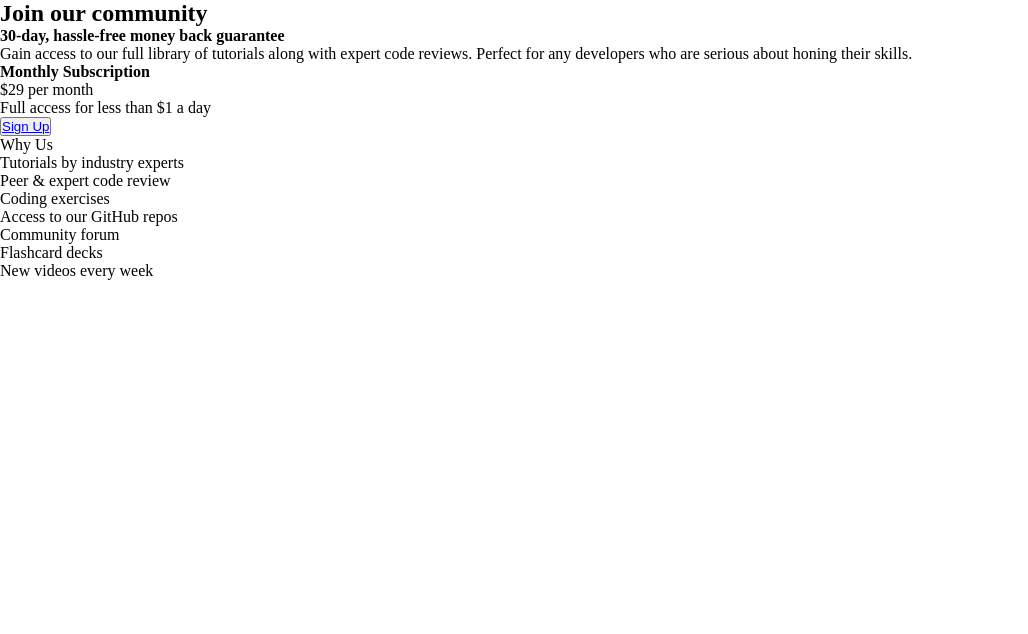
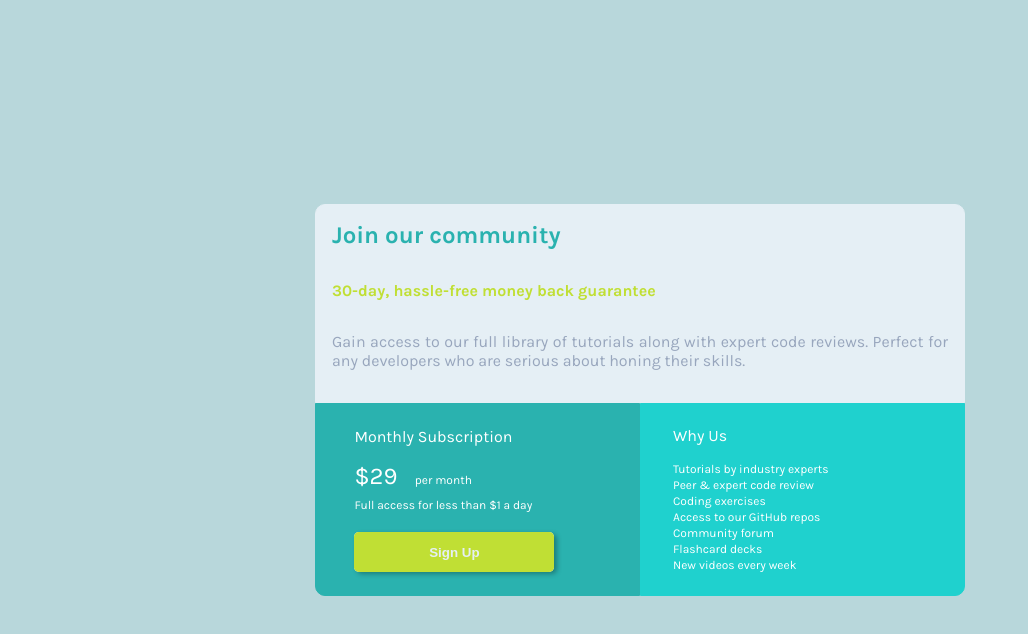
Before and after one commit to arunbungalowil/HTML-CSS-DESIGNS, a plain HTML site: page single-price-grid-component-master/index.html in a window 1280 px wide. Shown: the whole page, without its empty margins (0-1028 px from the left). Drawn offline with Linux system fonts and the light colour scheme.

Commit message:
added style to the single price grid component. in this task i used grid and flex for designing the card.

```diff
--- a/single-price-grid-component-master/index.html
+++ b/single-price-grid-component-master/index.html
@@ -35,13 +35,13 @@
           <span class="price-dollar"> &dollar;29</span>
           <span class="month"> per month</span>
         </p>
-        Full access for less than &dollar;1 a day
-        <p class="small-data"></p>
+
+        <p class="small-data">Full access for less than &dollar;1 a day</p>
         <button class="btn"><a href="#">Sign Up</a></button>
       </section>
       <footer class="details">
-        Why Us
-        <h4 class="footer-heading"></h4>
+
+        <h4 class="footer-heading"> Why Us</h4>
         <ul>
           <li>Tutorials by industry experts</li>
           <li>Peer &amp; expert code review</li>
--- a/single-price-grid-component-master/style.css
+++ b/single-price-grid-component-master/style.css
@@ -6,7 +6,9 @@
 
  --clr-neutral-light-gray: hsl(204, 43%, 93%);
  --clr-neutral-grayish-blue: hsl(218, 22%, 67%);
+ --clr-neutral-white:hsl(0, 0%, 100%);
 
+ --clr-background:hsl(187, 32%, 79%);
  /* FONT */
 
  --fnt-size:16px;
@@ -15,7 +17,10 @@
  --fnt-family: "Karla", sans-serif;
 
  /* radius */
- --brdr-radius:0.8rem;
+ --brdr-radius:0.3rem;
+
+ /* margin */
+ --margin-value:1rem;
 }
 
 *{
@@ -23,3 +28,197 @@
     padding: 0;
     box-sizing: border-box;
 }
+body{
+    font-family: var(--fnt-family);
+    font-size: var(--fnt-size);
+    background-color: var(--clr-background);
+    height: 100svh;
+    display: flex;
+    justify-content: center;
+    align-items: center;
+}
+.price-component{
+    margin: 4rem 2rem;
+    display: grid;
+    border-radius: 1rem;
+}
+.description{
+    background-color: var(--clr-neutral-light-gray);
+    border-radius: 1rem 1 rem 0 0;
+    display: flex;
+    flex-direction: column;
+    justify-content: center;
+    border: solid 0.1px  var(--clr-neutral-light-gray);
+    border-radius: 10px 10px 0 0;
+}
+.price-grid-heading{
+    color: var(--clr-primary-cyan);
+    margin: var(--margin-value);
+}
+.second-heading{
+    color: var(--clr-primary-bright-yellow);
+    margin: var(--margin-value);
+
+}
+.detailed-description{
+    color: var(--clr-neutral-grayish-blue);
+    margin: var(--margin-value);
+    padding-bottom:1rem ;
+    font-size: var(--fnt-size);
+    font-weight: var(--fnt-weight-400);
+    text-align: justify;
+}
+
+.signup-and-price{
+    background-color: var(--clr-primary-cyan);
+    display: flex;
+    flex-direction: column;
+    justify-content: center;
+    align-items: flex-start;
+    width: 100%;
+    padding: 1.4rem;
+}
+.subscription-heading{
+    color: var(--clr-neutral-white);
+    font-weight: var(--fnt-weight-400);
+    margin-bottom:var(--margin-value);
+
+}
+.price{
+    margin-bottom:0.5rem ;
+}
+.price-dollar{
+    color: var(--clr-neutral-white);
+    font-size: 1.5rem;
+}
+.month{
+    color: var(--clr-neutral-white);
+    font-size:12px;
+    font-weight: var(--fnt-weight-400);
+    padding-left: 0.85rem;
+}
+.small-data{
+    color: var(--clr-neutral-white);
+    font-size:12px;
+    font-weight: var(--fnt-weight-400);
+
+}
+.btn{
+    width: 100%;
+    max-width: 300px;
+    margin-top: 20px;
+    border: none;
+    border-radius: var(--brdr-radius);
+    box-shadow: 3px 2px 5px hsla(0, 0%, 0%, 0.302);
+}
+.btn a{
+    display: block;
+    color: var(--clr-neutral-light-gray);
+    background-color: var(--clr-primary-bright-yellow);
+    font-weight: var(--fnt-weight-700);
+    text-decoration: none;
+    text-align: center;
+    flex: 1;
+    padding: 0.80rem 0;
+    border-radius: var(--brdr-radius);
+}
+.details{
+    background-color: hsl(179, 74%, 47%);
+    display: flex;
+    flex-direction: column;
+    justify-content: center;
+    align-items: flex-start;
+    border: solid 0.1px hsl(179, 74%, 47%);
+    border-radius: 0 0 10px 10px;
+}
+.footer-heading{
+    color: var(--clr-neutral-white);
+    margin:var(--margin-value);
+    font-weight: var(--fnt-weight-400);
+}
+
+ul{
+    list-style-type: none;
+    color: var(--clr-neutral-white);
+    font-size: 12px;
+    margin: 0 0 1rem var(--margin-value);
+    line-height: 16px;
+}
+
+@media(min-width:700px){
+    body{
+        display: flex;
+        justify-content: center;
+        align-items: center;
+    }
+    .price-component{
+        max-width: 650px;
+        display: grid;
+        grid-template-columns: 1fr 1fr;
+    }
+
+    .description{
+        grid-column: 1/3;
+    }
+
+    .signup-and-price{
+        border: solid 1px var(--clr-primary-cyan);
+        border-radius: 0 0 0 10px;
+    }
+
+    .subscription-heading,
+    .price-dollar,
+    .small-data,
+    .btn{
+        margin-left: 1rem;
+    }
+    .btn{
+        max-width: 200px;
+    }
+
+    .details{
+        border-radius: 0 0 10px 0;
+    }
+
+    .footer-heading,
+    ul{
+        margin-left: 2rem;
+    }
+}
+/* @media(min-width:1440px){
+    body{
+        display: flex;
+        justify-content: center;
+        align-items: center;
+    }
+    .price-component{
+        display: grid;
+        grid-template-columns: 1fr 1fr;
+    }
+    .description{
+        grid-column: 1/3;
+    }
+
+    .signup-and-price{
+        border: solid 1px var(--clr-primary-cyan);
+        border-radius: 0 0 0 10px;
+    }
+    .subscription-heading,
+    .price-dollar,
+    .small-data,
+    .btn{
+        margin-left: 1rem;
+    }
+    .btn{
+        max-width: 200px;
+    }
+
+    .details{
+        border-radius: 0 0 10px 0;
+    }
+
+    .footer-heading,
+    ul{
+        margin-left: 2rem;
+    }
+} */
```
